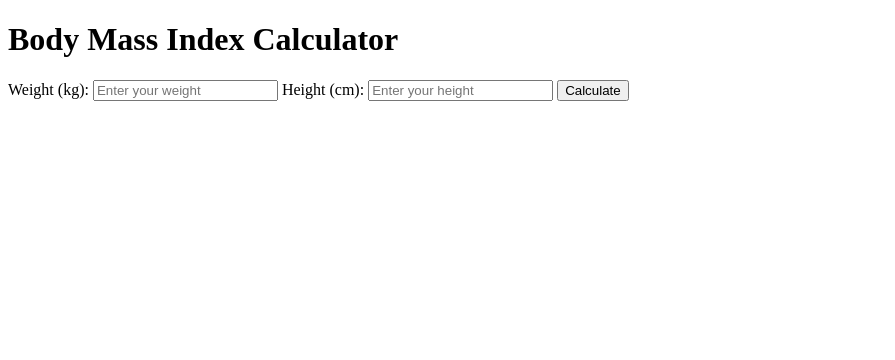
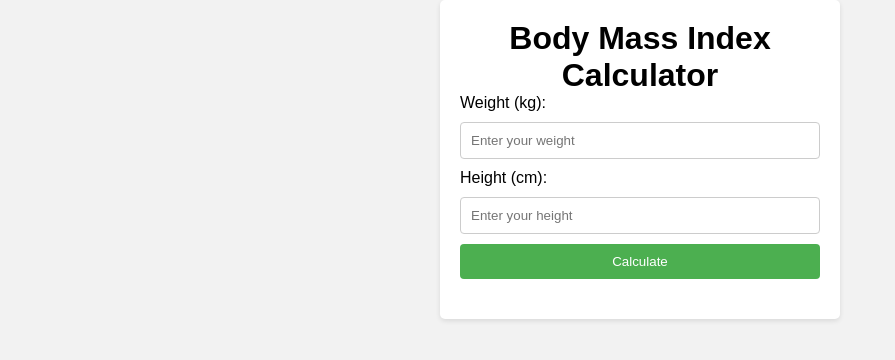
Before and after one commit to Tashreeqlee/JavascriptBmi, a plain HTML site: page index.html in a window 1280 px wide. Shown: the whole page, without its empty margins (0-895 px from the left). Drawn offline with Linux system fonts and the light colour scheme.

Commit message:
links added

```diff
--- a/css/style.css
+++ b/css/style.css
@@ -5,3 +5,50 @@
     padding: 0;
     box-sizing: border-box;
 }
+body {
+    font-family: Arial, sans-serif;
+    background-color: #f2f2f2;
+}
+.container {
+    max-width: 400px;
+    margin: 0 auto;
+    padding: 20px;
+    background-color: #fff;
+    border-radius: 5px;
+    box-shadow: 0 2px 5px rgba(0, 0, 0, 0.1);
+}
+
+h1 {
+    text-align: center;
+    margin-top: 0;
+}
+
+label {
+    display: block;
+    margin-bottom: 10px;
+}
+
+input[type="number"] {
+    width: 100%;
+    padding: 10px;
+    border: 1px solid #ccc;
+    border-radius: 4px;
+    box-sizing: border-box;
+    margin-bottom: 10px;
+}
+
+button {
+    width: 100%;
+    padding: 10px;
+    background-color: #4CAF50;
+    color: #fff;
+    border: none;
+    border-radius: 4px;
+    cursor: pointer;
+}
+
+.result {
+    margin-top: 20px;
+    text-align: center;
+    font-weight: bold;
+}
--- a/index.html
+++ b/index.html
@@ -3,6 +3,7 @@
 <head>
     <meta charset="UTF-8">
     <meta name="viewport" content="width=device-width, initial-scale=1.0">
+    <link rel="stylesheet" href="./css/style.css">
     <title>BMI Calculator</title>
 </head>
 <body>
@@ -15,5 +16,6 @@
         <button onclick="calculateBMI()">Calculate</button>
         <div class="result" id="result"></div>
       </div>
+      <script src="./script/code.js"></script>
 </body>
 </html>
```
